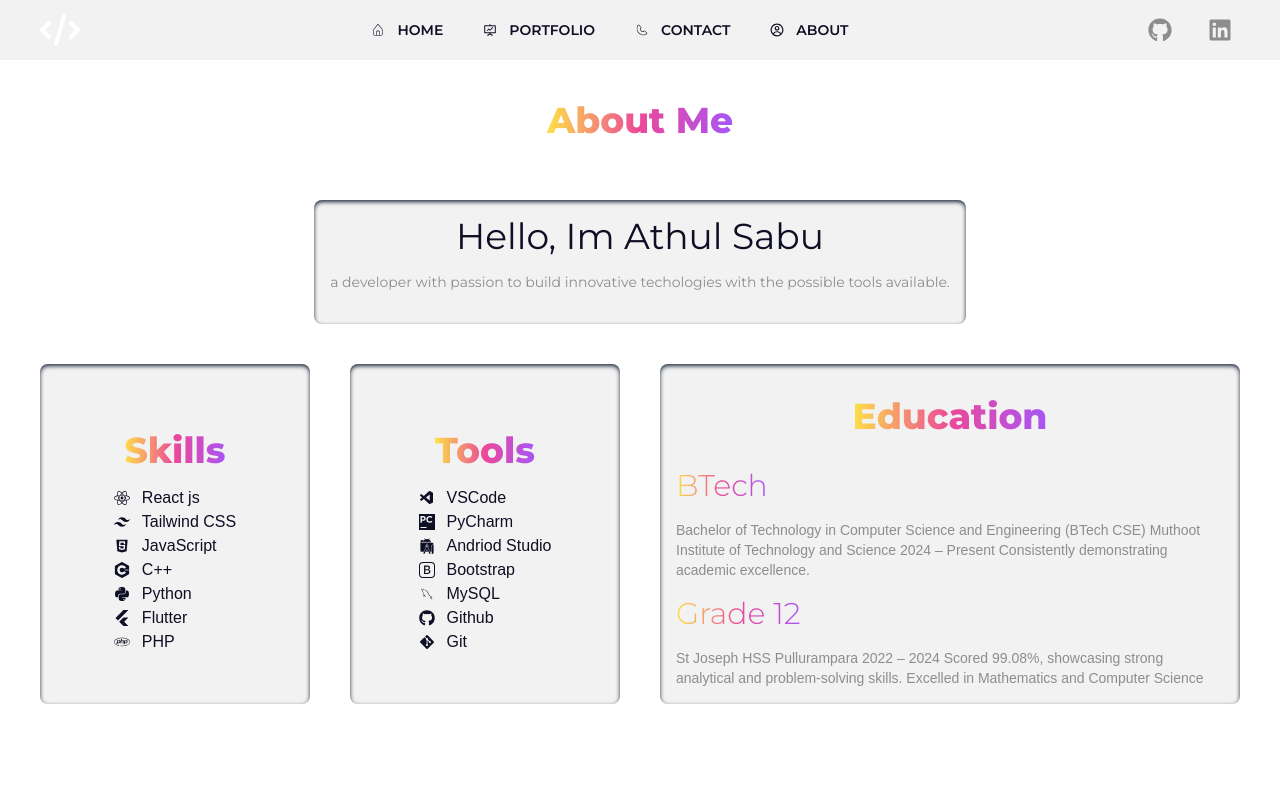
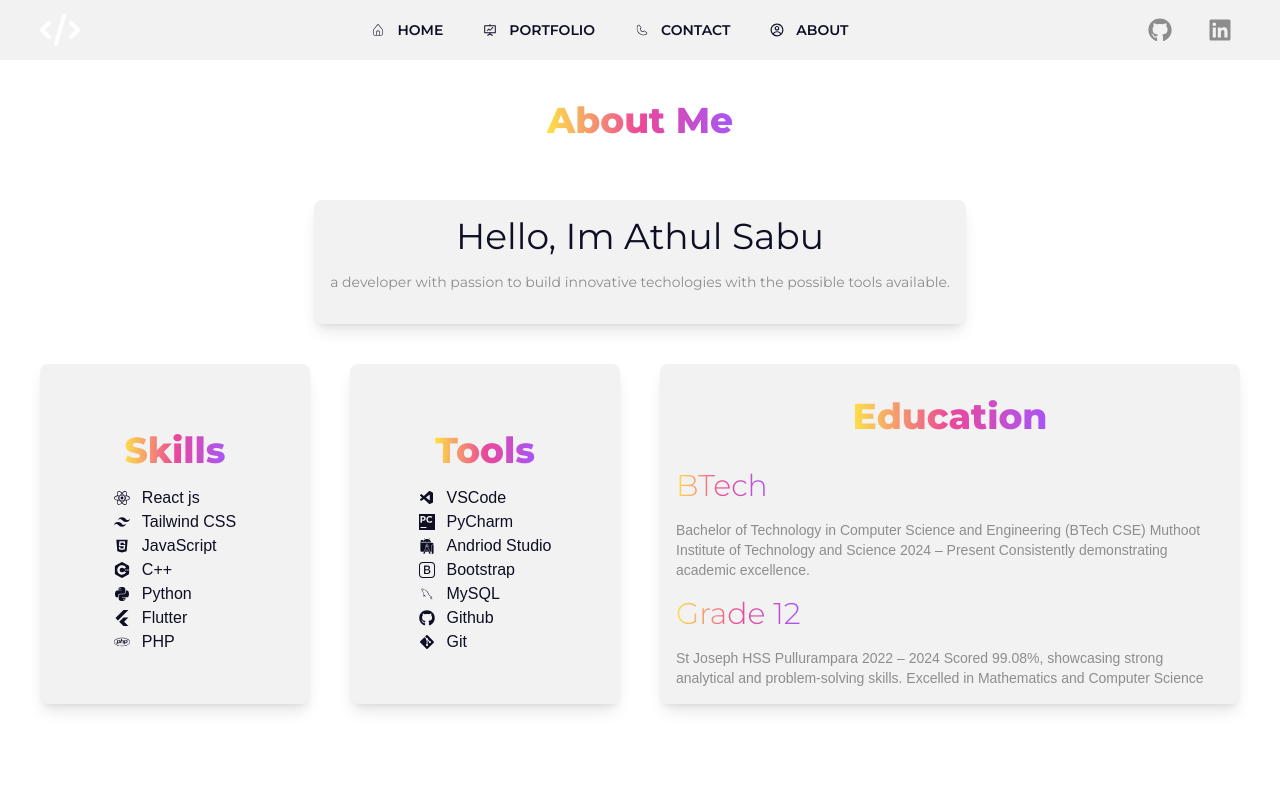
Before and after one commit to athulcoder/athulcoder.github.io, a React (Vite) app: page /about in a window 1280 px wide. Shown: the top 800 px of the page. Built offline with nearby package versions, Linux system fonts and the light colour scheme; a web font is replaced by a local one.

Commit message:
shadow fixed

```diff
--- a/src/components/ContactCard.jsx
+++ b/src/components/ContactCard.jsx
@@ -5,7 +5,7 @@ const ContactCard = ({ title, url, icon, key }) => {
       href={url}
       target="_blank"
       rel="noopener noreferrer"
-      className="flex flex-col items-center bg-primary-color text-primary-text p-6 rounded-lg shadow-lg transform transition-transform hover:scale-105 hover:shadow-2xl hover:bg-[#0746ad]"
+      className="flex flex-col items-center bg-primary-color text-primary-text p-6 rounded-lg shadow-lg transform transition-transform hover:scale-105 hover:shadow-2xl hover:bg-accent-hover"
     >
       {icon}
       <span className="text-lg font-semibold">{title}</span>
--- a/src/components/Navbar.jsx
+++ b/src/components/Navbar.jsx
@@ -1,5 +1,4 @@
 import { codeICON } from "../assets/icons";
-import "../index.css";
 import HamburgerMobile from "./HamburgerMobile";
 import DesktopNav from "./DesktopNav";
 import NavContactCard from "./NavContactCard";
--- a/src/pages/About.jsx
+++ b/src/pages/About.jsx
@@ -8,7 +8,7 @@ const About = () => {
         <h1 className="text-3xl lg:text-4xl my-10 font-montserrat bg-gradient-to-r from-yellow-300 via-pink-500 to-purple-500 text-transparent bg-clip-text font-extrabold">
           About Me
         </h1>
-        <div className="flex flex-col justify-center items-center p-4 my-5 bg-primary-color shadow-inner shadow-slate-800 rounded-lg min-w-[200px] sm:w- ">
+        <div className="flex flex-col justify-center items-center p-4 my-5 bg-primary-color  rounded-lg shadow-lg transform transition-transform min-w-[200px] sm:w- ">
           <h1 className="text-3xl lg:text-4xl  font-montserrat text-primary-text ">
             Hello, Im Athul Sabu
           </h1>
@@ -18,7 +18,7 @@ const About = () => {
           </p>
         </div>
         <div className="grid grid-cols-1 sm:grid-cols-2  lg:grid-cols-4 gap-0 sm:gap-10 ">
-          <div className="flex flex-col justify-center sm:col-span-1 items-center p-4 my-5 bg-primary-color shadow-inner shadow-slate-800 rounded-lg min-w-[200px] sm:w- ">
+          <div className="flex flex-col justify-center sm:col-span-1 items-center p-4 my-5 bg-primary-color shadow-lg transform transition-transform rounded-lg min-w-[200px] sm:w- ">
             <h1 className="text-2xl  lg:text-4xl my-4 font-montserrat bg-gradient-to-r from-yellow-300 via-pink-500 to-purple-500 text-transparent bg-clip-text font-extrabold">
               Skills
             </h1>
@@ -35,7 +35,7 @@ const About = () => {
             </ul>
           </div>
 
-          <div className="flex flex-col justify-center sm:col-span-1 items-center p-4 my-5 bg-primary-color shadow-inner shadow-slate-800 rounded-lg min-w-[200px] sm:w- ">
+          <div className="flex flex-col justify-center sm:col-span-1 items-center p-4 my-5 bg-primary-color shadow-lg transform transition-transform rounded-lg min-w-[200px] sm:w- ">
             <h1 className="text-2xl  lg:text-4xl my-4 font-montserrat bg-gradient-to-r from-yellow-300 via-pink-500 to-purple-500 text-transparent bg-clip-text font-extrabold">
               Tools
             </h1>
@@ -52,7 +52,7 @@ const About = () => {
             </ul>
           </div>
 
-          <div className="flex flex-col justify-center sm:col-span-2 items-center p-4 my-5 bg-primary-color shadow-inner shadow-slate-800 rounded-lg min-w-[200px] sm:w- ">
+          <div className="flex flex-col justify-center sm:col-span-2 items-center p-4 my-5 bg-primary-color shadow-lg transform transition-transform rounded-lg min-w-[200px] sm:w- ">
             <h1 className="text-2xl  lg:text-4xl my-4 font-montserrat bg-gradient-to-r from-yellow-300 via-pink-500 to-purple-500 text-transparent bg-clip-text font-extrabold">
               Education
             </h1>
```
